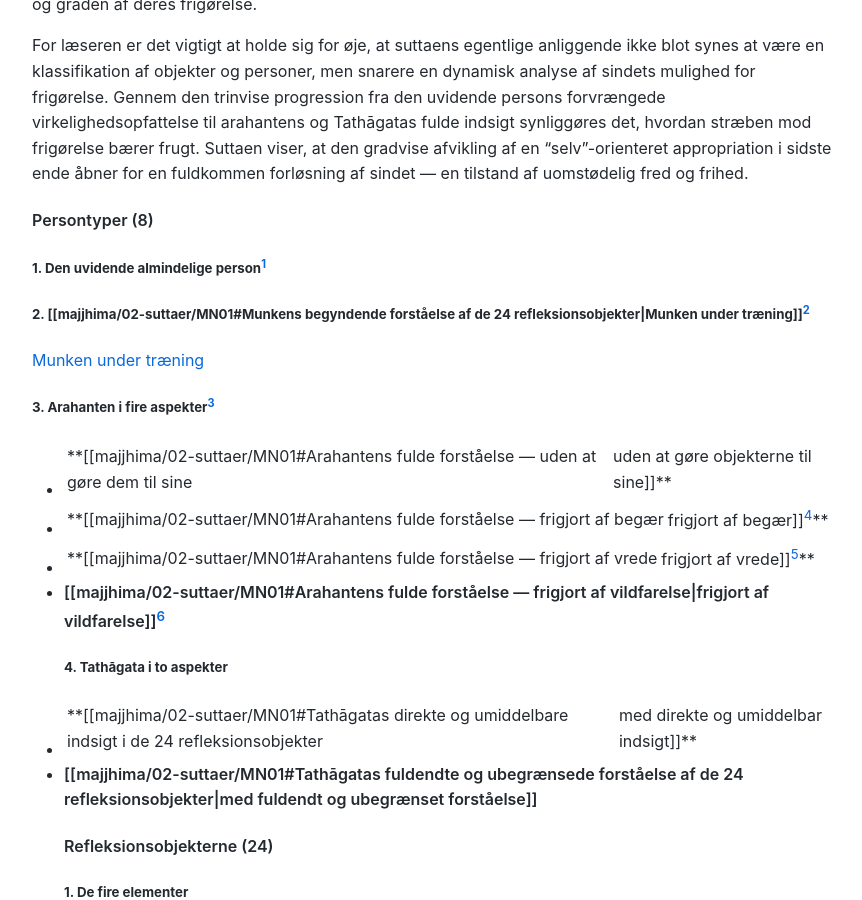
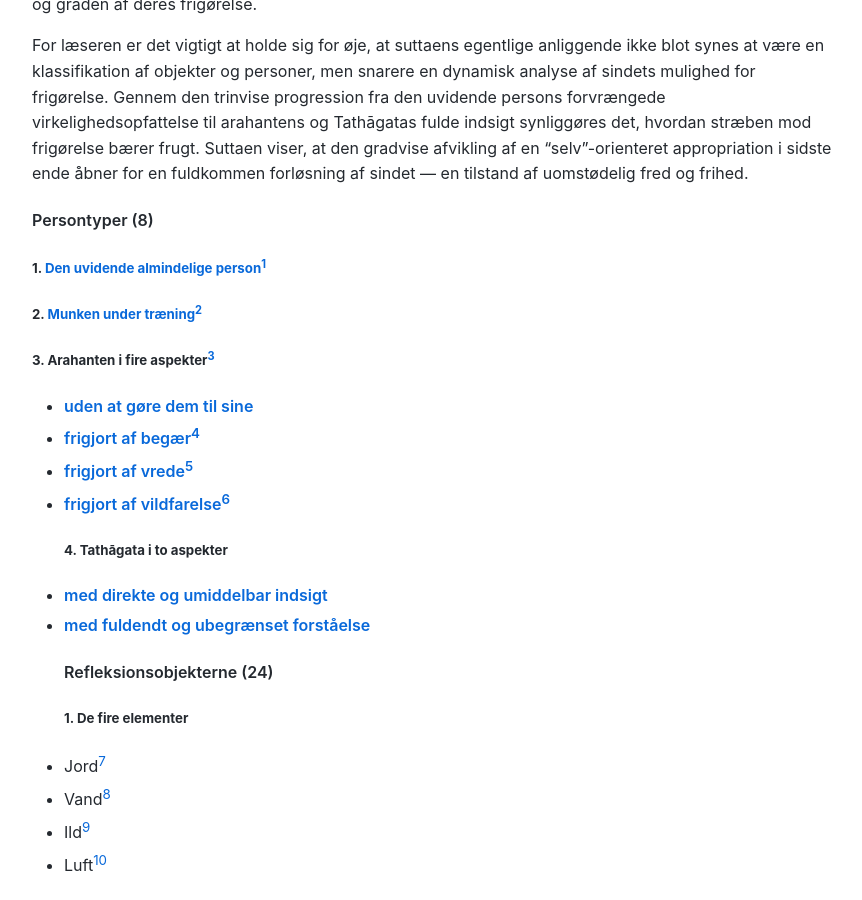
Before and after one commit to henningvhansen/Suttaer, a Jekyll site: the page built from majjhima/02-suttaer/MN01.md, in a window 1280 px wide and 900 px high, scrolled down 1028 px. Shown: the whole window, without its empty margins (208-1070 px from the left). Built offline with Jekyll 4.4.1, drawn with Linux system fonts in a browser that asks for light colours.

Commit message:
Update MN01.md

```diff
--- a/majjhima/02-suttaer/MN01.md
+++ b/majjhima/02-suttaer/MN01.md
@@ -22,17 +22,16 @@ _Mūlapariyāya Sutta_ undersøger den grundlæggende forskel mellem den uvidend
 
 For læseren er det vigtigt at holde sig for øje, at suttaens egentlige anliggende ikke blot synes at være en klassifikation af objekter og personer, men snarere en dynamisk analyse af sindets mulighed for frigørelse. Gennem den trinvise progression fra den uvidende persons forvrængede virkelighedsopfattelse til arahantens og Tathāgatas fulde indsigt synliggøres det, hvordan stræben mod frigørelse bærer frugt. Suttaen viser, at den gradvise afvikling af en "selv"-orienteret appropriation i sidste ende åbner for en fuldkommen forløsning af sindet — en tilstand af uomstødelig fred og frihed.
 #### **Persontyper (8)**
-##### 1. Den uvidende almindelige person[^3]
-##### 2. [[majjhima/02-suttaer/MN01#Munkens begyndende forståelse af de 24 refleksionsobjekter|Munken under træning]][^31]
-[Munken under træning](#munkens-begyndende-forståelse-af-de-24-refleksionsobjekter)
+##### 1. [Den uvidende almindelige person](#Den-uvidende-almindelige-persons-fejlopfattelse-af-de-24-refleksionsobjekter)[^3]
+##### 2. [Munken under træning](#munkens-begyndende-forståelse-af-de-24-refleksionsobjekter)[^31]
 ##### 3. Arahanten i fire aspekter[^32]
-- **[[majjhima/02-suttaer/MN01#Arahantens fulde forståelse — uden at gøre dem til sine|uden at gøre objekterne til sine]]**
-- **[[majjhima/02-suttaer/MN01#Arahantens fulde forståelse — frigjort af begær|frigjort af begær]][^36]**
-- **[[majjhima/02-suttaer/MN01#Arahantens fulde forståelse — frigjort af vrede|frigjort af vrede]][^34]**
-- **[[majjhima/02-suttaer/MN01#Arahantens fulde forståelse — frigjort af vildfarelse|frigjort af vildfarelse]][^33]**
+- **[uden at gøre dem til sine](#Arahantens-fulde-forståelse-—-uden-at-gøre-dem-til-sine)**
+- **[frigjort af begær](#Arahantens-fulde-forståelse-—-frigjort-af-begær)[^36]**
+- **[frigjort af vrede](#Arahantens-fulde-forståelse-—-frigjort-af-vrede)[^34]**
+- **[frigjort af vildfarelse](#Arahantens-fulde-forståelse-—-frigjort-af-vildfarelse)[^33]**
 ##### 4. Tathāgata i to aspekter
-- **[[majjhima/02-suttaer/MN01#Tathāgatas direkte og umiddelbare indsigt i de 24 refleksionsobjekter|med direkte og umiddelbar indsigt]]**
-- **[[majjhima/02-suttaer/MN01#Tathāgatas fuldendte og ubegrænsede forståelse af de 24 refleksionsobjekter|med fuldendt og ubegrænset forståelse]]**
+- **[med direkte og umiddelbar indsigt](#Tathāgatas-direkte-og-umiddelbare-indsigt-i-de-24-refleksionsobjekter)**
+- **[med fuldendt og ubegrænset forståelse](#Tathāgatas-fuldendte-og-ubegrænsede-forståelse-af-de-24-refleksionsobjekter)**
 #### **Refleksionsobjekterne (24)**
 ##### 1. De fire elementer
 - Jord[^4]
```
